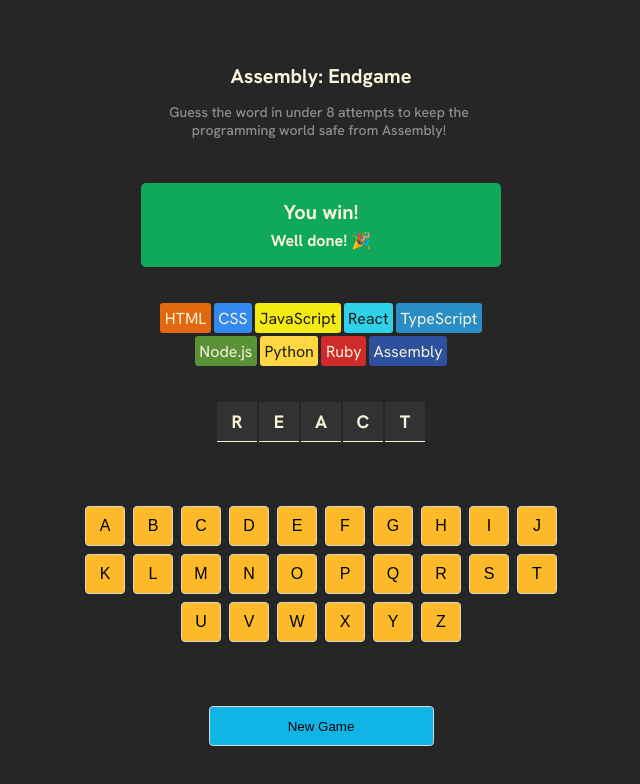
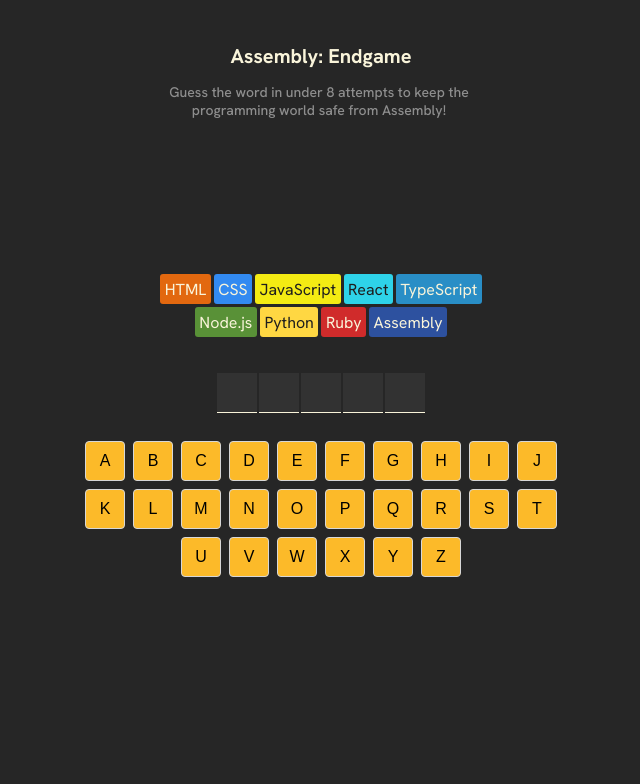
Before and after one commit to seenumedio/Assembly-Endgame, a React (Vite) app: page / in a window 1280 px wide. Shown: the top 784 px of the page, without its empty margins (319-959 px from the left). Built offline with nearby package versions, Linux system fonts and the light colour scheme; a web font is replaced by a local one.

Commit message:
game-status functional

```diff
--- a/App.jsx
+++ b/App.jsx
@@ -4,25 +4,59 @@ import { clsx } from 'clsx';
 export default function App() {
 
   /**
-  * Goal: Allow the user to start guessing the letters
-  *
-  * Challenge: Only display the correctly-guessed letters
-  * in the word
-  */
+   * Backlog:
+   *
+   * - Farewell messages in status section
+   * - Fix a11y issues
+   * - Make the new game button work
+   * - Choose a random word from a list of words
+   * - Confetti drop when the user wins
+   */
 
+  // state values
+  const [guessed, setGuessed] = React.useState([]);
   const [currentWord, setCurrentWord] = React.useState('react');
+
+  // derived values
+  const wrongGuessCount = guessed.filter(letter => !currentWord.includes(letter)).length;
+  const wonGame = Array.from(currentWord).every(letter => guessed.includes(letter));
+  const lostGame = (wrongGuessCount === 8)
+  const isGameOver = lostGame || wonGame;
+
+  // variables
+  const alphabet = "abcdefghijklmnopqrstuvwxyz"
+
+
+  // languages
+  const langElements = languages.map((lang, idx) => {
+
+    return (
+      <span
+        className={clsx('lang-chip', wrongGuessCount > idx && 'lost')}
+        style={{
+          backgroundColor: lang.backgroundColor,
+          color: lang.color,
+        }}
+        key={lang.name}
+      >
+        {lang.name}
+      </span>
+    )
+  });
+
+  // word blocks
   const wordBlocks = Array.from(currentWord).map((letter, index) => {
+    const correct = guessed.includes(letter) && currentWord.includes(letter);
     return (
       <span
         className='word-block'
         key={index}
       >
-        {letter.toUpperCase()}
+        {correct && letter.toUpperCase()}
       </span>)
   });
 
-  const [guessed, setGuessed] = React.useState([]);
-
+  // keyboard
   function handleClick(letter) {
     setGuessed(prevArr => {
       const prevSet = new Set(prevArr);
@@ -31,7 +65,6 @@ export default function App() {
     });
   }
 
-  const alphabet = "abcdefghijklmnopqrstuvwxyz"
   const keyboard = Array.from(alphabet).map(alpha => {
     return (
       <button
@@ -50,22 +83,6 @@ export default function App() {
     )
   })
 
-  const langElements = languages.map(lang => (
-    <span
-      className='lang-chip'
-      style={{
-        backgroundColor: lang.backgroundColor,
-        color: lang.color,
-      }}
-      key={lang.name}
-    >
-      {lang.name}
-    </span>
-  )
-  );
-
-
-
   return (
     <main>
       <header className="header">
@@ -73,9 +90,15 @@ export default function App() {
         <p>Guess the word in under 8 attempts to keep the programming world safe from Assembly!</p>
       </header>
 
-      <section className="status won">
-        <h1>You win!</h1>
-        <h2>Well done! 🎉</h2>
+      <section className={clsx("status", wonGame && 'won', lostGame && 'lost')}>
+        {wonGame && <>
+          <h1>You win!</h1>
+          <h2>Well done! 🎉</h2>
+        </>}
+        {lostGame && <>
+          <h1>Game over!</h1>
+          <h2>You lose! Better start learning Assembly 😭</h2>
+        </>}
       </section>
 
       <section className='lang-container'>
@@ -83,7 +106,7 @@ export default function App() {
       </section>
       <section className='word-blocks'>{wordBlocks}</section>
       <section className='keyboard'>{keyboard}</section>
-      <button className="new-game">New Game</button>
+      {isGameOver && <button className="new-game">New Game</button>}
     </main>
   )
 }
--- a/index.css
+++ b/index.css
@@ -1,9 +1,11 @@
 * {
   box-sizing: border-box;
 }
-button{
+
+button {
   cursor: pointer;
 }
+
 body {
   margin: 0;
   font-family: "Hanken Grotesk", Arial, sans-serif;
@@ -18,7 +20,7 @@ main {
   display: flex;
   flex-direction: column;
   align-items: center;
-  padding: 20px;
+  padding: 0 20px;
 }
 
 .header {
@@ -39,23 +41,34 @@ main {
   width: 320px;
 }
 
-.status.won {
+.status {
   font-weight: 500;
   color: #F9F4DA;
-  background-color: #10A95B;
+  height: 75px;
   width: 360px;
-  line-height: 0.8rem;
+  line-height: 0.1rem;
   text-align: center;
   padding: 6px;
   border-radius: 5px;
+  display: flex;
+  flex-direction: column;
+  justify-content: center;
 }
 
-.status.won h1 {
+.status h1 {
   font-size: 20px;
 }
 
-.status.won h2 {
+.status h2 {
   font-size: 16px;
+}
+
+.status.won {
+  background-color: #10A95B;
+}
+
+.status.lost{
+  background-color: #BA2A2A;
 }
 
 .lang-container {
@@ -70,6 +83,20 @@ main {
 .lang-container>.lang-chip {
   padding: 4.5px;
   border-radius: 3px;
+  position: relative;
+}
+
+.lang-container>.lang-chip.lost::before {
+  content: "💀";
+  position: absolute;
+  display: flex;
+  justify-content: center;
+  align-items: center;
+  width: 100%;
+  height: 100%;
+  left: 0;
+  top: 0;
+  background-color: rgb(0, 0, 0, 0.7);
 }
 
 .word-blocks {
@@ -98,7 +125,6 @@ main {
   gap: 8px;
   justify-content: center;
   padding: 28px 0;
-  margin-block: 36px;
 }
 
 .keyboard .alphabet {
@@ -112,11 +138,11 @@ main {
   padding: 6px;
 }
 
-.keyboard .alphabet.correct{
+.keyboard .alphabet.correct {
   background-color: #10A95B;
 }
 
-.keyboard .alphabet.wrong{
+.keyboard .alphabet.wrong {
   background-color: #EC5D49;
 }
 
```
